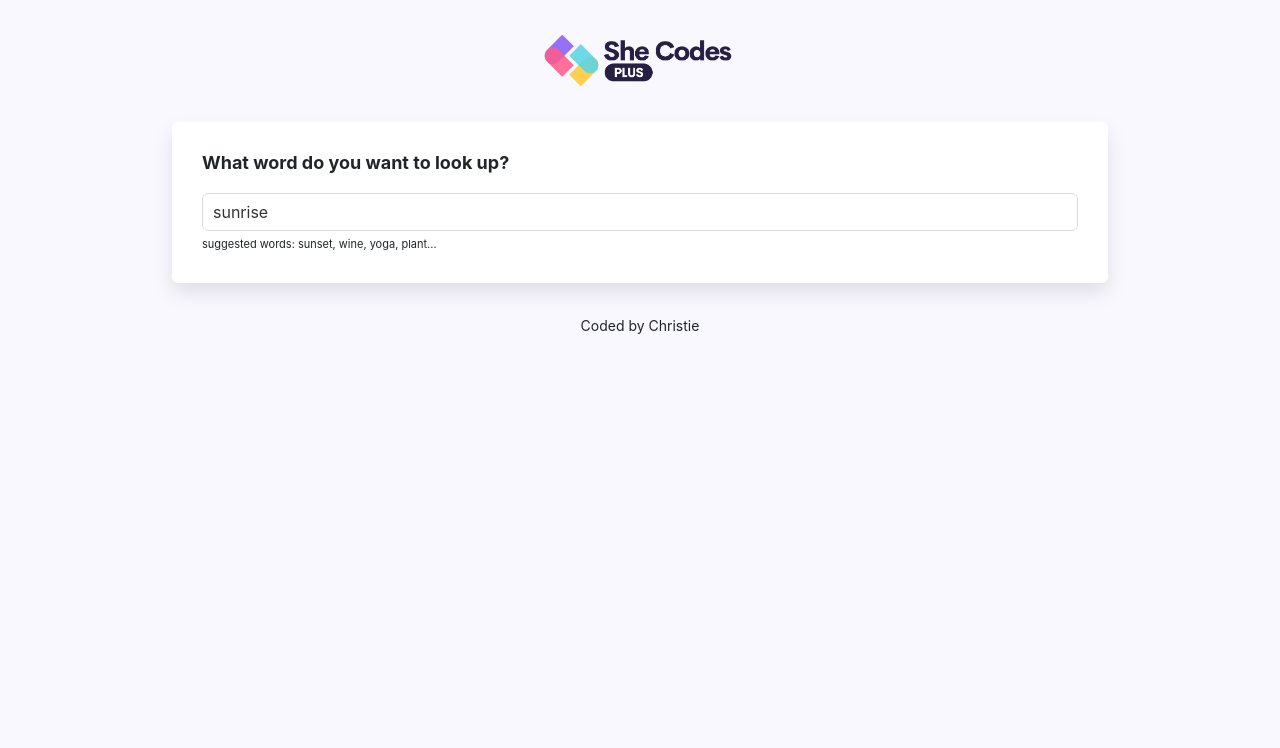
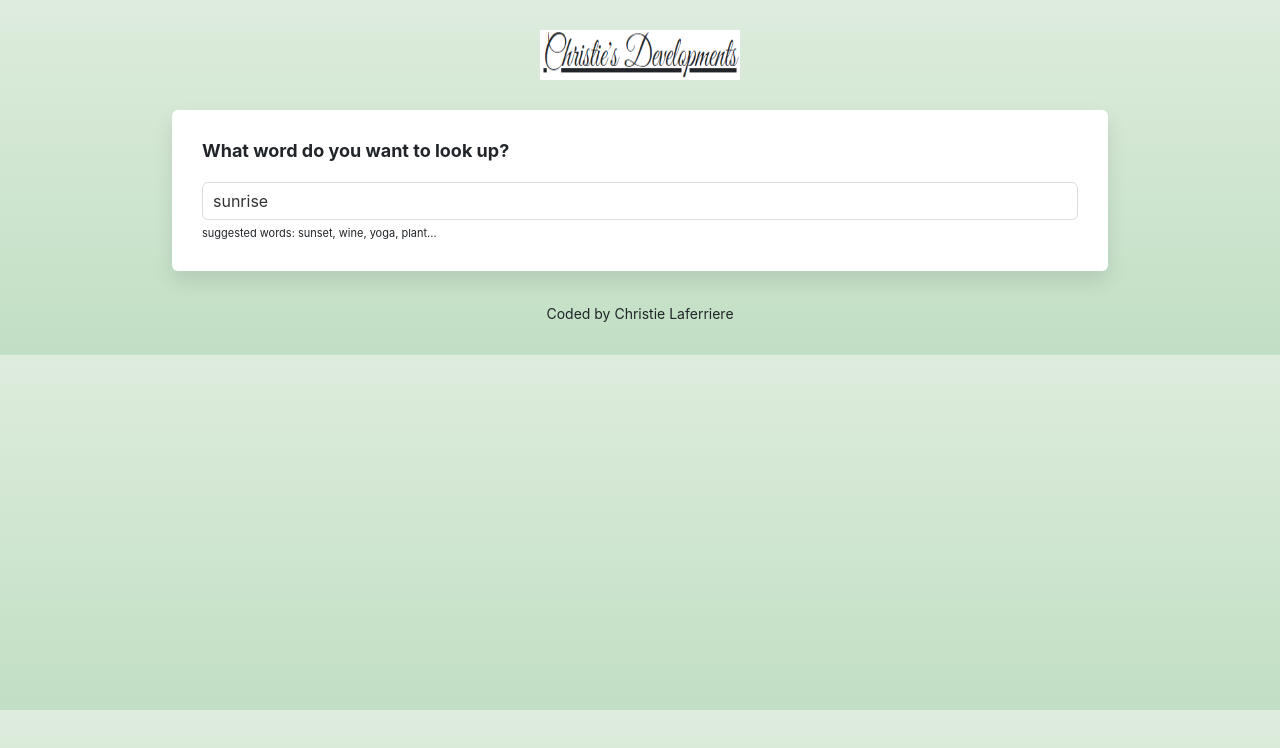
Before and after one commit to ChristieLaf/Dictionary-project, a React (Create React App) app: page / in a window 1280 px wide. Shown: the top 748 px of the page. Built offline with nearby package versions, Linux system fonts and the light colour scheme; no server answers.

Commit message:
Modifications to Design

```diff
--- a/src/App.css
+++ b/src/App.css
@@ -1,5 +1,5 @@
 body {
-  background: #f9f8fe;
+  background: linear-gradient(to top, #c1dfc4 0%, #deecdd 100%);
 }
 
 p {
@@ -9,6 +9,10 @@ p {
 .App {
   max-width: 960px;
   margin: 0 auto;
+}
+
+.App img {
+  background: crimson;
 }
 
 .App-header {
--- a/src/App.js
+++ b/src/App.js
@@ -1,5 +1,5 @@
 import "./App.css";
-import SheCodesPluslogo from "./SheCodesPluslogo.png";
+import ChristieWebLogo from "./ChristieWebLogo.PNG";
 import Dictionary from "./Dictionary";
 
 export default function App() {
@@ -8,14 +8,20 @@ export default function App() {
       <div className="container">
         <header className="App-header">
           {" "}
-          <img src={SheCodesPluslogo} className="App-logo" alt="logo" />
+          <img
+            src={ChristieWebLogo}
+            className="App-logo"
+            alt="logo"
+            width={200}
+            height={50}
+          />
         </header>
         <main>
           <Dictionary defaultKeyword="sunrise" />
         </main>
         <footer className="App-footer">
           {" "}
-          <small>Coded by Christie</small>{" "}
+          <small>Coded by Christie Laferriere</small>{" "}
         </footer>
       </div>
     </div>
--- a/src/Phonetic.js
+++ b/src/Phonetic.js
@@ -6,7 +6,7 @@ export default function Phonetic(props) {
 
   return (
     <div className="Phonetic">
-      <a href={props.phonetic.audio} target="_blank" rel="noreferrer noopener">
+      <a href={props.phonetic.audio} target="_blank" rel="noreferrer">
         Listen
       </a>
       <span className="text"> {props.phonetic.text} </span>
```
Also changed, not shown: src/ChristieWebLogo.PNG (added).
